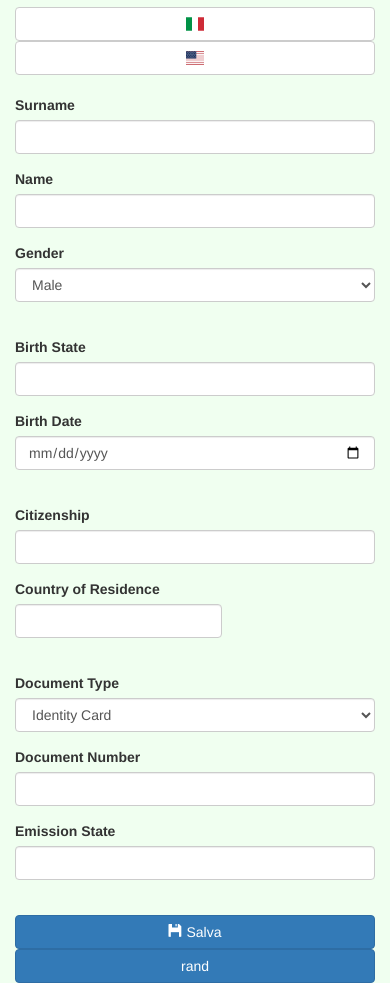
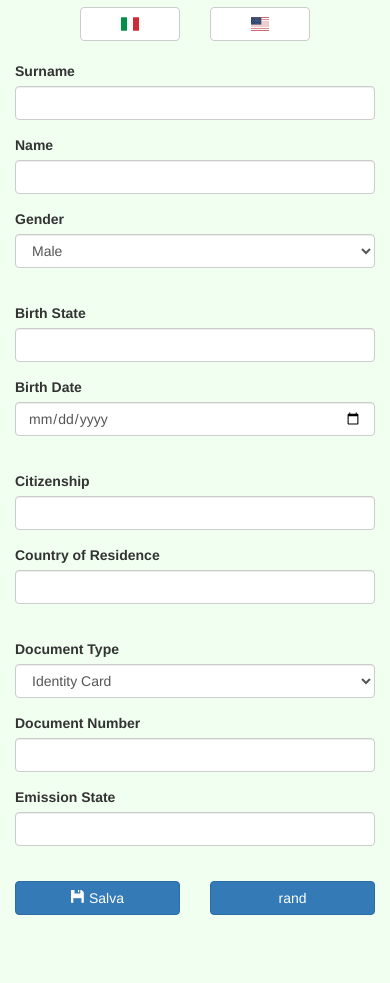
Before and after one commit to sebejbaldin/forms, a website: page FormCheck-In/MDNominativo.html in a window 390 px wide. Shown: the part 56-1039 px from the top of the page. After the commit the page ends 971 px from the top, so only its background shows below. Drawn offline with nearby package versions, Linux system fonts and the light colour scheme.

Commit message:
Better responsive behavior added

```diff
--- a/FormCheck-In/MDNominativo.html
+++ b/FormCheck-In/MDNominativo.html
@@ -10,7 +10,6 @@
     <link rel="stylesheet" type="text/css" media="screen" href="../node_modules/flag-icon-css/css/flag-icon.min.css" />
     <link rel="stylesheet" type="text/css" media="screen" href="../customStyle.css" />
     <script src="../node_modules/jquery/dist/jquery.js"></script>
-    <!-- <script src="../node_modules/bootstrap/dist/js/bootstrap.min.js"></script> -->
     <script src="../util.js"></script>
     <script src="../it.js"></script>
     <script src="../en_US.js"></script>
@@ -20,15 +19,15 @@
 <body style="background-color: honeydew">
     <div class="container">
         <div class="row">
-            <div class="col-sm-6">
+            <div class="col-sm-6 col-xs-12">
                 <h2 id="formTitle">Modulo Dati Nominativo</h2>
             </div>
-            <div class="col-sm-1 col-sm-offset-4">
+            <div class="col-sm-2 col-sm-offset-2 col-xs-4 col-xs-offset-2">
                 <button type="button" id="itLang" class="btn btn-default btn-block">
                     <span class="flag-icon flag-icon-it"></span>
                 </button>
             </div>
-            <div class="col-sm-1">
+            <div class="col-sm-2 col-xs-4">
                 <button type="button" id="en_USLang" class="btn btn-default btn-block">
                     <span class="flag-icon flag-icon-us"></span>
                 </button>
@@ -88,7 +87,7 @@
                         <input type="text" class="form-control" id="citizenship" aria-describedby="citizenship" required>
                     </div>
                 </div>
-                <div class="col-sm-5 autocomplete">
+                <div class="col-sm-5">
                     <div class="form-group">
                         <label class="control-label" for="residenceState" id="residenceStateL">Stato di Residenza</label>
                         <input type="text" class="form-control" id="residenceState" aria-describedby="residence" autocomplete="off" required>
@@ -150,13 +149,13 @@
             </div>
             <div class="row">
                 <br>
-                <div class="col-sm-3">
+                <div class="col-sm-3 col-xs-6">
                     <button type="submit" class="btn btn-primary btn-block" id="buttonSubmit">
                         <span class="glyphicon glyphicon-floppy-disk"></span>
                         Salva
                     </button>
                 </div>
-                <div class="col-sm-3">
+                <div class="col-sm-3 col-xs-6">
                     <button type="button" class="btn btn-primary btn-block" id="randB">
                         rand
                     </button>
```
